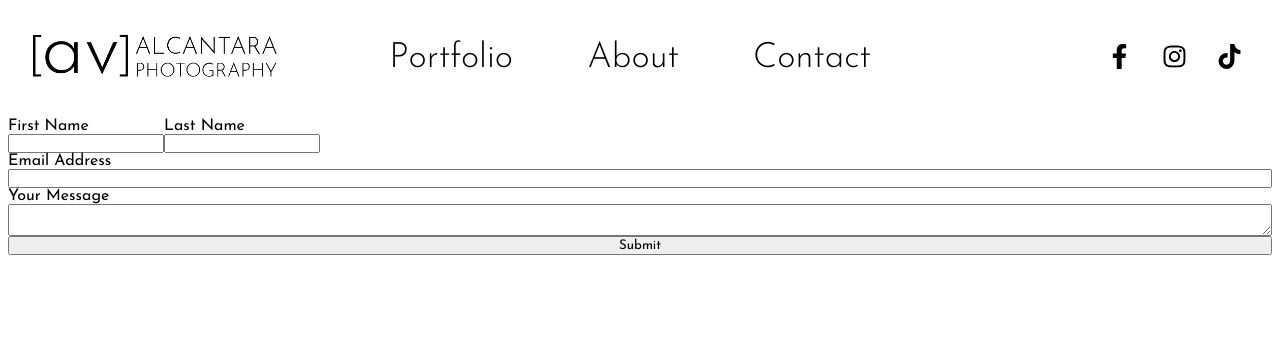
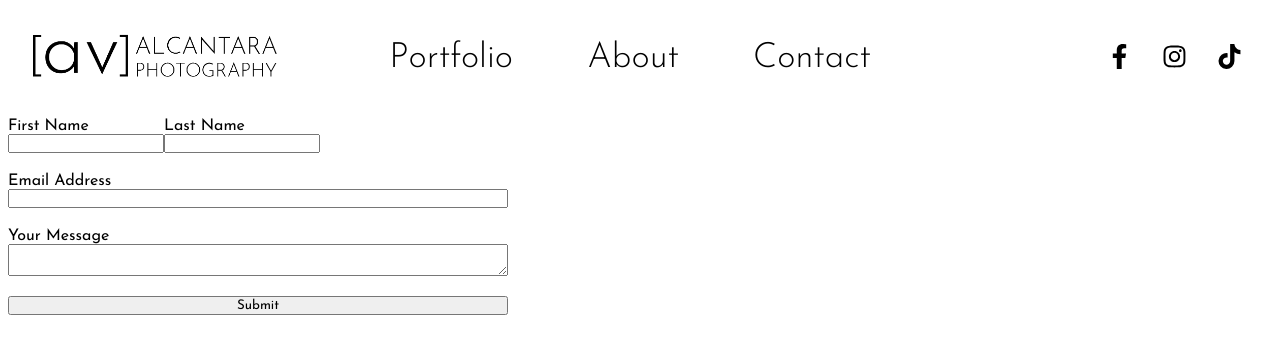
Before and after one commit to adamalcantara/avalcantaraphotography, a React (Create React App) app: page /contact in a window 1280 px wide. Shown: the top 354 px of the page. Built offline with nearby package versions, Linux system fonts and the light colour scheme.

Commit message:
Working on styling for contact form

```diff
--- a/src/Components/ContactForm/ContactForm.css
+++ b/src/Components/ContactForm/ContactForm.css
@@ -1,10 +1,12 @@
 #contactForm {
     display: flex;
     flex-direction: column;
+    width: 500px;
 }
 
 #nameInput {
     display: flex;
+    margin-bottom: 20px;
 }
 
 #firstNameInput {
@@ -16,3 +18,11 @@
     display: flex;
     flex-direction: column;
 }
+
+#email {
+    margin-bottom: 20px;
+}
+
+#message {
+    margin-bottom: 20px;
+}
```
